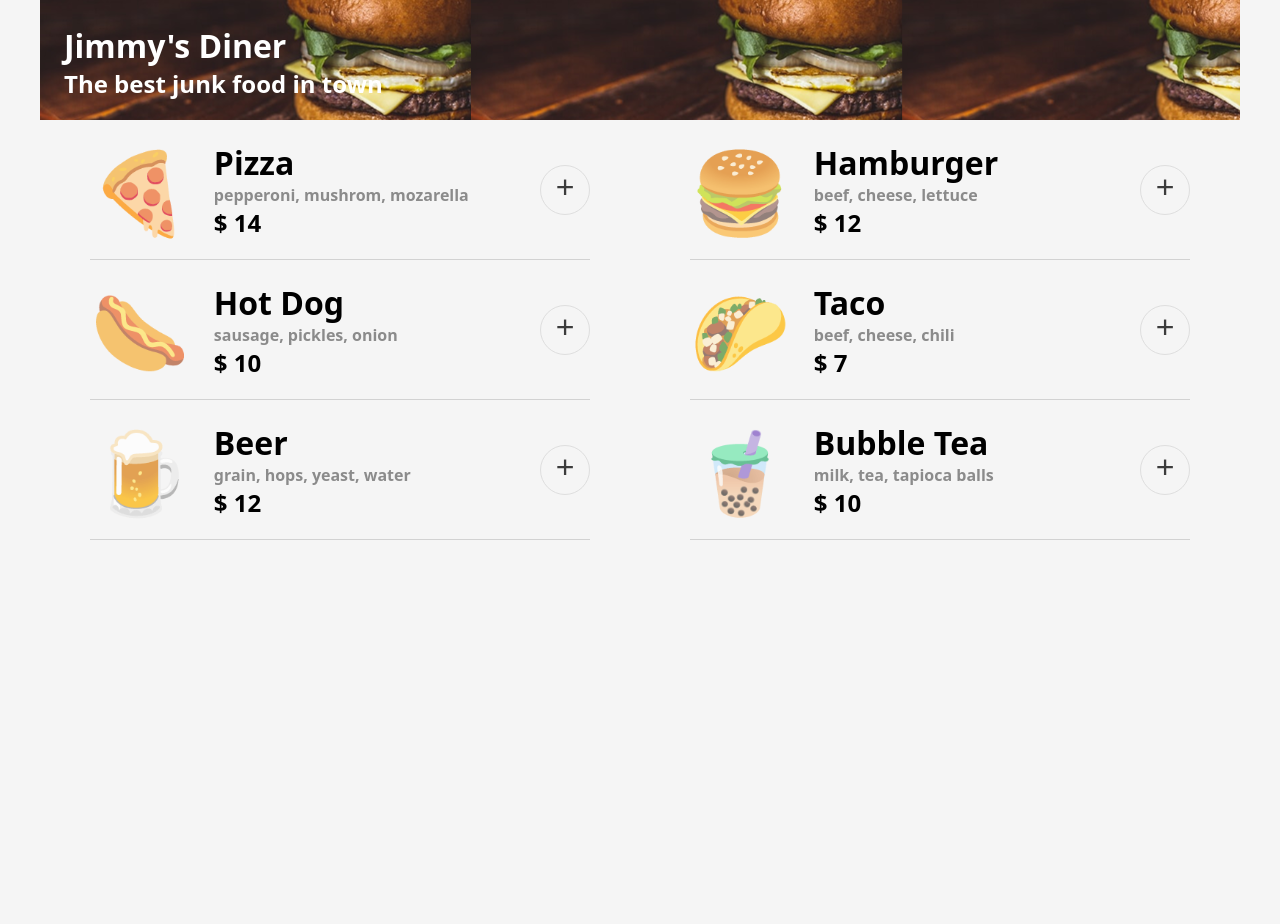
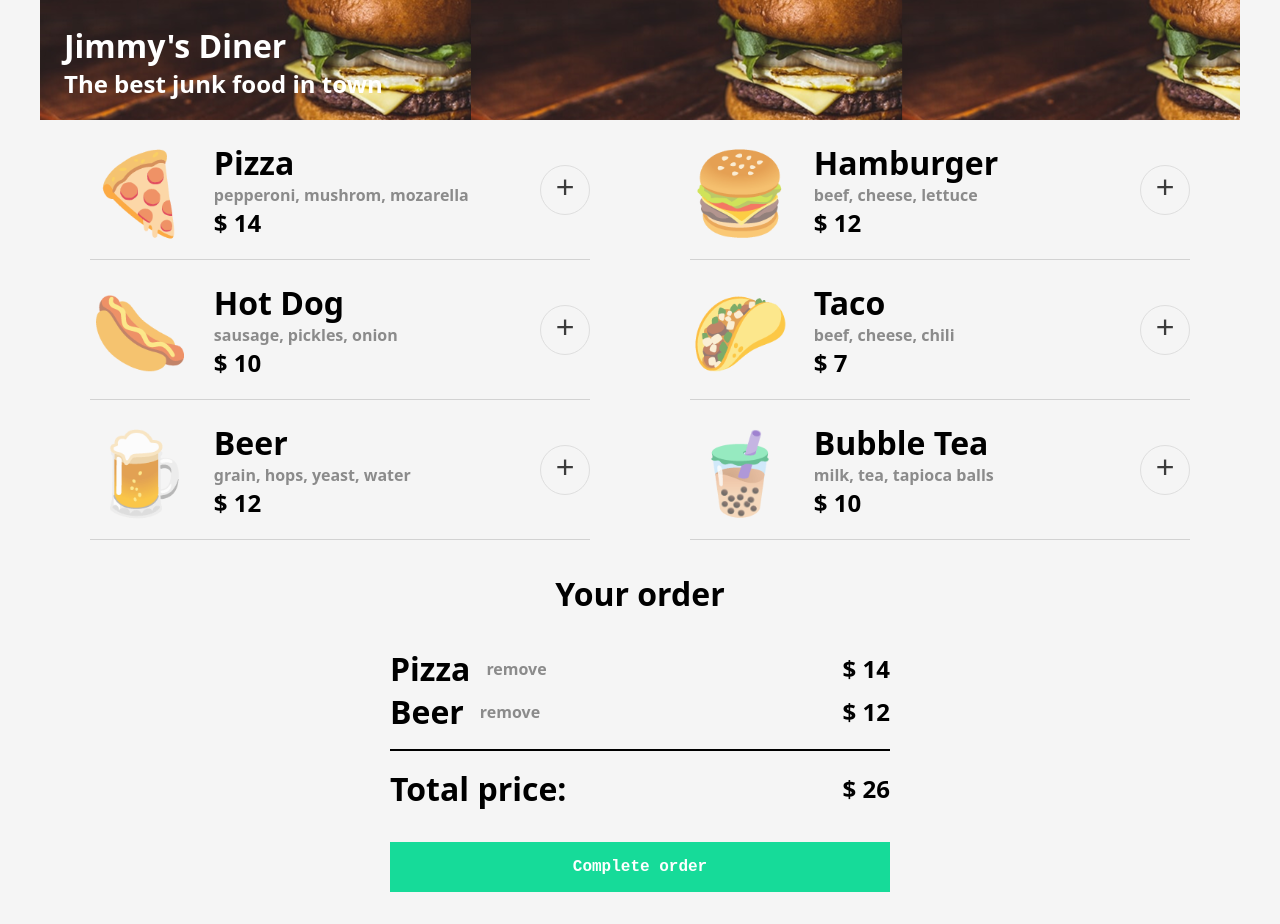
Before and after one commit to Pockyee/Scrim-Restaurant-Ordering-app, a website built with Vite: page index.html in a window 1280 px wide. Before the commit the page ends 800 px from the top, so only its background shows below. Built offline with nearby package versions, Linux system fonts and the light colour scheme; a web font is replaced by a local one.

Commit message:
updated order part and css

```diff
--- a/index.css
+++ b/index.css
@@ -86,3 +86,62 @@ h6{
     background-color: #f5f5f5;
     border: solid 1.5px #dedede;
 }
+
+.plus:hover, .plus:focus{
+    background-color: lightgray;
+    cursor: pointer;
+}
+
+/* Payment footer */
+
+footer{
+    display: flex;
+    flex-direction: column;
+    align-items: center;
+    /* position: fixed; */
+}
+
+footer>h4{
+    padding: 1em;
+}
+
+.orderItem, .orderTotal{
+    display: flex;
+    width: 90%;
+    max-width: 500px;
+    display: flex;
+    align-items: center;
+}
+
+.orderItem h5{
+    margin-left: 1em;
+}
+
+
+.orderItem h6{
+    margin-left: auto;
+}
+
+.orderTotal{
+    border-top: 2px black solid;
+    margin-top: 1em;
+    padding-top: 1em;
+    padding-bottom: 2em;
+}
+
+.orderTotal h6{
+    margin-left: auto;
+}
+
+.complete {
+    width: 90%;
+    max-width: 500px;
+    background-color: #16DB99;
+    color: white;
+    border: 0;
+    font-family:'Courier New', Courier, monospace;
+    font-weight: 600;
+    font-size: 1rem;
+    padding: 1em;
+    margin-bottom: 2em;
+}
--- a/index.html
+++ b/index.html
@@ -17,6 +17,28 @@
         </header>
         <main id="item-list">
         </main>
+        <footer>
+            <h4>Your order</h3>
+            <div class="orderItem">
+                <h4>Pizza</h3>
+                <h5>remove</h4>
+                <h6>$ 14</h5>
+            </div>
+            <div class="orderItem">
+                <h4>Beer</h3>
+                <h5>remove</h4>
+                <h6>$ 12</h5>
+            </div>
+            <div class="orderTotal">
+                <h4>Total price:</h3>
+                <h6>$ 26</h6>
+            </div>
+
+            <button class="complete">
+                Complete order
+            </button>
+
+        </footer>
 	<script src="index.js" type="module"></script>
     </body>
 </html>
```
